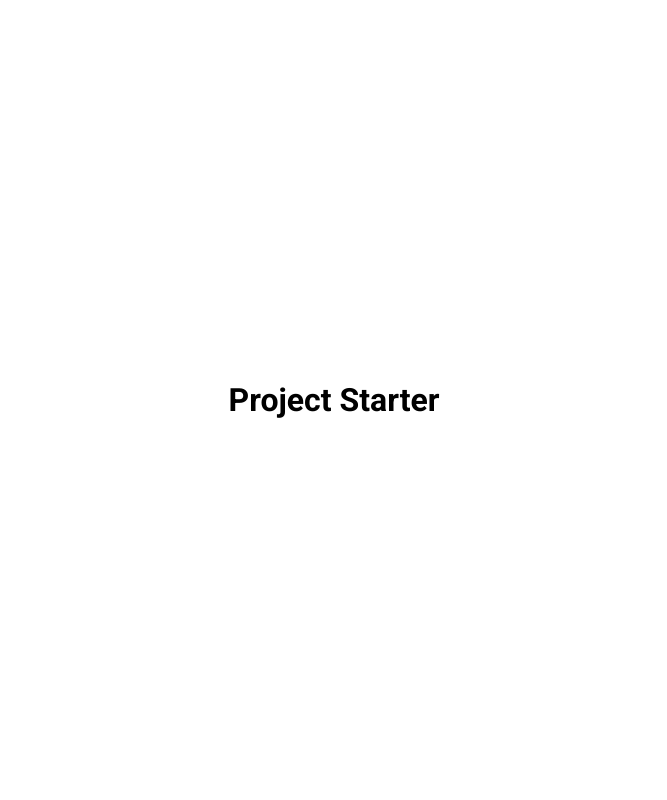
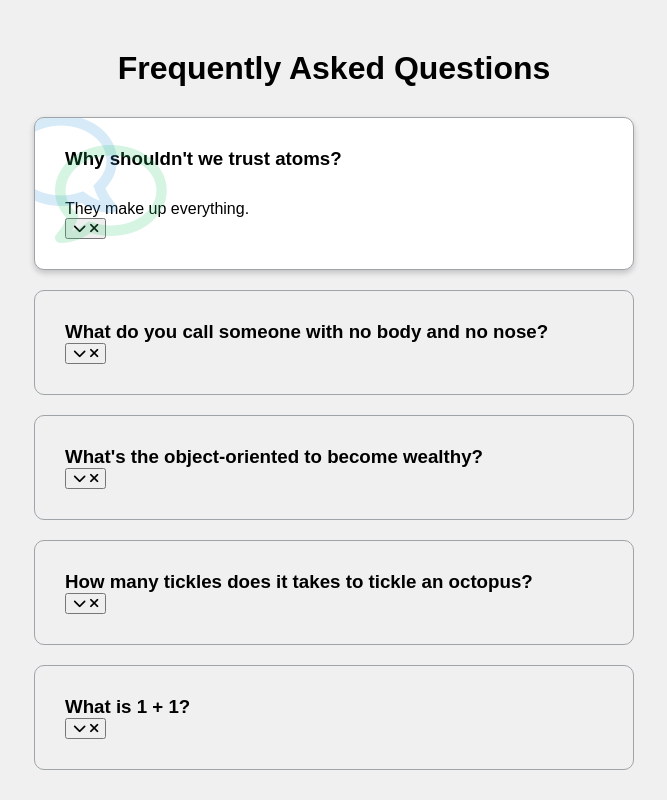
Before and after one commit to AndreiScafi/FAQ-Collapse, a plain HTML site: page index.html in a window 1280 px wide. Shown: the whole page, without its empty margins (306-973 px from the left). Drawn offline with Linux system fonts and the light colour scheme; a web font is replaced by a local one.

Commit message:
Adding HTML and CSS - Adicionando HTML e CSS.

```diff
--- a/index.html
+++ b/index.html
@@ -1,16 +1,97 @@
 <!DOCTYPE html>
 <html lang="en">
+
 <head>
     <meta charset="UTF-8">
     <meta http-equiv="X-UA-Compatible" content="IE=edge">
     <meta name="viewport" content="width=device-width, initial-scale=1.0">
-    <link rel="stylesheet" href="https://cdnjs.cloudflare.com/ajax/libs/font-awesome/6.2.1/css/all.min.css" integrity="sha512-MV7K8+y+gLIBoVD59lQIYicR65iaqukzvf/nwasF0nqhPay5w/9lJmVM2hMDcnK1OnMGCdVK+iQrJ7lzPJQd1w==" crossorigin="anonymous" referrerpolicy="no-referrer" />
+    <link rel="stylesheet" href="https://cdnjs.cloudflare.com/ajax/libs/font-awesome/6.2.1/css/all.min.css"
+        integrity="sha512-MV7K8+y+gLIBoVD59lQIYicR65iaqukzvf/nwasF0nqhPay5w/9lJmVM2hMDcnK1OnMGCdVK+iQrJ7lzPJQd1w=="
+        crossorigin="anonymous" referrerpolicy="no-referrer" />
     <link rel="stylesheet" href="style.css">
-    <title>My Project</title>
+    <title>FAQ</title>
 </head>
+
 <body>
-    <h1>Project Starter</h1>
+    <h1>Frequently Asked Questions</h1>
+    <div class="faq-container">
+        <div class="faq active">
+            <h3 class="faq-title">
+                Why shouldn't we trust atoms?
+            </h3>
+
+            <p class="faq-text">
+                They make up everything.
+            </p>
+
+            <button>
+                <i class="fas fa-chevron-down"></i>
+                <i class="fas fa-times"></i>
+            </button>
+        </div>
+
+        <div class="faq">
+            <h3 class="faq-title">
+                What do you call someone with no body and no nose?
+            </h3>
+
+            <p class="faq-text">
+                Nobody knows.
+            </p>
+
+            <button>
+                <i class="fas fa-chevron-down"></i>
+                <i class="fas fa-times"></i>
+            </button>
+        </div>
+
+        <div class="faq">
+            <h3 class="faq-title">
+                What's the object-oriented to become wealthy?
+            </h3>
+
+            <p class="faq-text">
+                inheritance
+            </p>
+
+            <button>
+                <i class="fas fa-chevron-down"></i>
+                <i class="fas fa-times"></i>
+            </button>
+        </div>
+
+        <div class="faq">
+            <h3 class="faq-title">
+                How many tickles does it takes to tickle an octopus?
+            </h3>
+
+            <p class="faq-text">
+                ten-tickles.
+            </p>
+
+            <button>
+                <i class="fas fa-chevron-down"></i>
+                <i class="fas fa-times"></i>
+            </button>
+        </div>
+
+        <div class="faq">
+            <h3 class="faq-title">
+                What is 1 + 1?
+            </h3>
+
+            <p class="faq-text">
+                Depends on who are you asking.
+            </p>
+
+            <button>
+                <i class="fas fa-chevron-down"></i>
+                <i class="fas fa-times"></i>
+            </button>
+        </div>
+    </div>
 
     <script src="script.js"></script>
 </body>
+
 </html>
--- a/style.css
+++ b/style.css
@@ -1,16 +1,69 @@
-@import url('https://fonts.googleapis.com/css2?family=Roboto:wght@400;700&display=swap');
+@import url('https://fonts.googleapis.com/css2?family=Muli&display=swap');
 
 * {
     box-sizing: border-box;
 }
 
 body {
-    font-family: 'Roboto', sans-serif;
-    display: flex;
-    flex-direction: column;
-    align-items: center;
-    justify-content: center;
-    height: 100vh;
+    font-family: 'Muli', sans-serif;
+    background-color: #f0f0f0;
+}
+
+h1 {
+    margin: 50px 0 30px;
+    text-align: center;
+}
+
+.faq-container {
+    max-width: 600px;
+    margin: 0 auto;
+}
+
+.faq {
+    background-color: transparent;
+    border: 1px solid #9fa4a8;
+    border-radius: 10px;
+    margin: 20px 0;
+    padding: 30px;
+    position: relative;
     overflow: hidden;
-    margin: 0;
+    transition: 0.3s ease
 }
+
+.faq.active {
+    background-color: #fff;
+    box-shadow: 0 3px 6px rgba(0, 0, 0, 0.1), 0 3px 6px rgba(0, 0, 0, 0.1);
+}
+
+.faq.active::before,
+.faq.active::after {
+    content: '\f075';
+    font-family: 'Font Awesome 5 free';
+    color: #2ecc71;
+    font-size: 7rem;
+    position: absolute;
+    opacity: 0.2;
+    top: 20px;
+    left: 20px;
+    z-index: 0;
+}
+
+.faq.active::before {
+    color: #3498db;
+    top: -10px;
+    left: -30px;
+    transform: rotateY(180deg);
+}
+
+.faq-title {
+    margin: 0 35px 0 0;
+}
+
+.faq-text {
+    display: none;
+    margin: 30px 0 0;
+}
+
+.faq.active .faq-text {
+    display: block;
+}
```
